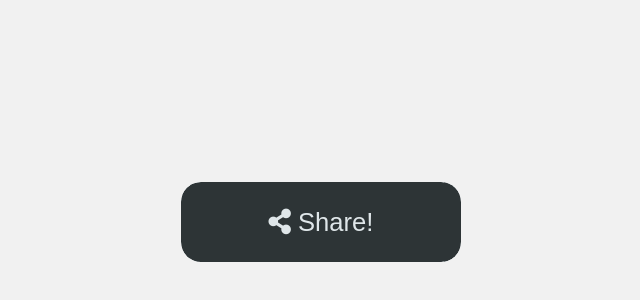
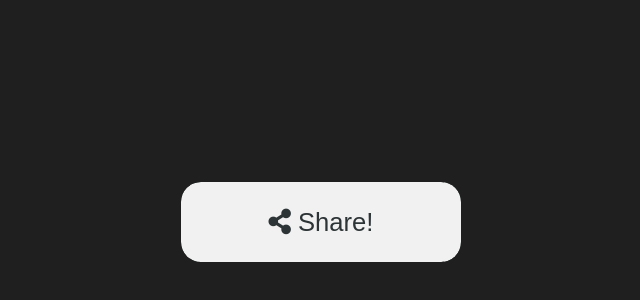
Before and after one commit to SEIR-7-06/social-share, a plain HTML site: page index.html in a window 1280 px wide. Shown: the part 178-478 px from the top of the page, without its empty margins (319-959 px from the left). Drawn offline with Linux system fonts and the light colour scheme.

Commit message:
Update index.html

```diff
--- a/index.html
+++ b/index.html
@@ -9,7 +9,7 @@
   <link rel="stylesheet" href="./css/main.css">
   <title>Social Share Button</title>
 </head>
-<body class="light">
+<body class="dark">
 
   <!-- SHARE BUTTON -->
   <div class="share">
```
